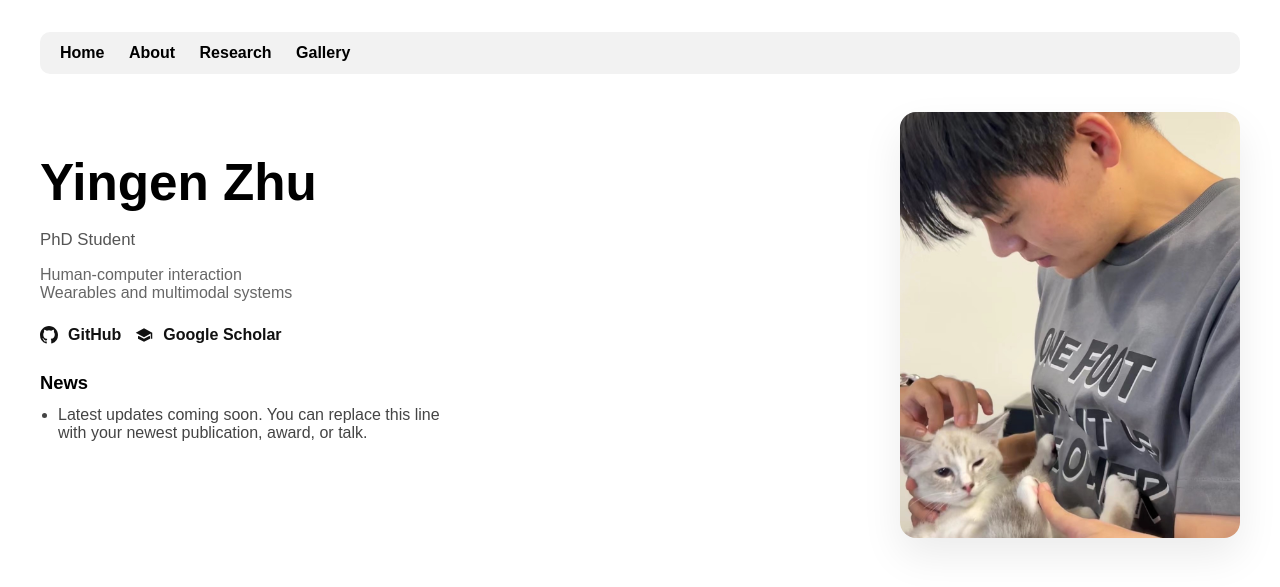
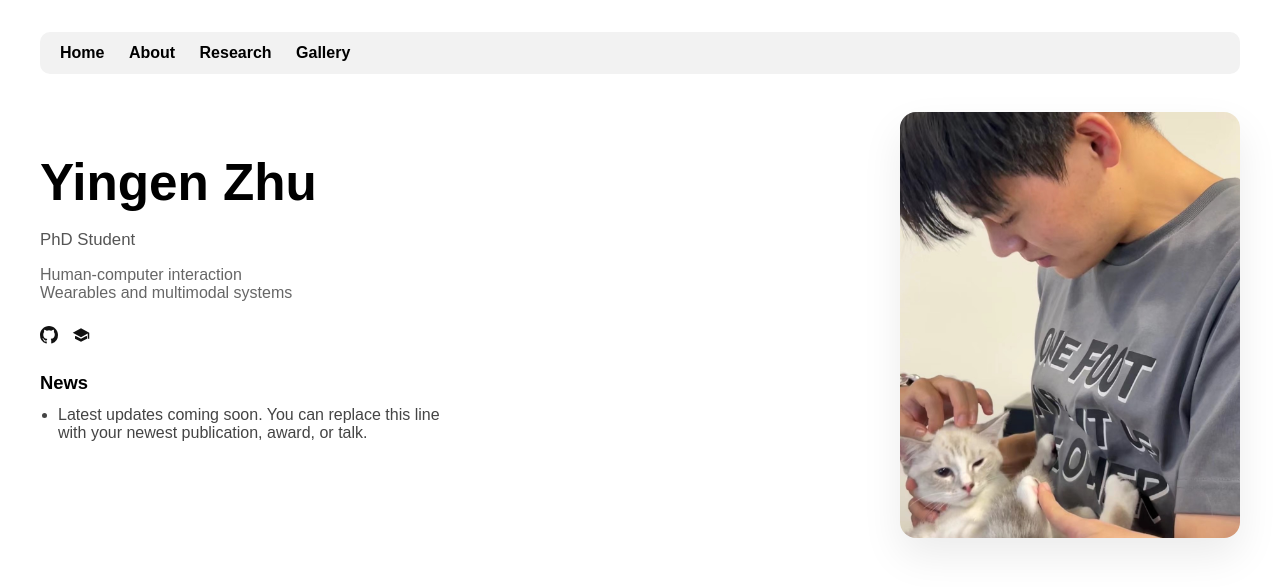
Before and after one commit to yingen-zhu/yingen-zhu.github.io, a Jekyll site: the page built from index.md, in a window 1280 px wide. Shown: the top 587 px of the page. Built offline with Jekyll 4.4.1, drawn with Linux system fonts in a browser that asks for light colours.

Commit message:
Update index.md

```diff
--- a/index.md
+++ b/index.md
@@ -113,13 +113,13 @@ title: Home
           <svg viewBox="0 0 16 16" aria-hidden="true">
             <path d="M8 0C3.58 0 0 3.58 0 8a8 8 0 0 0 5.47 7.59c.4.07.55-.17.55-.38 0-.19-.01-.82-.01-1.49-2.01.37-2.53-.49-2.69-.94-.09-.23-.48-.94-.82-1.13-.28-.15-.68-.52-.01-.53.63-.01 1.08.58 1.23.82.72 1.21 1.87.87 2.33.66.07-.52.28-.87.5-1.07-1.78-.2-3.64-.89-3.64-3.95 0-.87.31-1.59.82-2.15-.08-.2-.36-1.02.08-2.12 0 0 .67-.21 2.2.82a7.6 7.6 0 0 1 4 0c1.53-1.04 2.2-.82 2.2-.82.44 1.1.16 1.92.08 2.12.51.56.82 1.27.82 2.15 0 3.07-1.87 3.75-3.65 3.95.29.25.54.73.54 1.48 0 1.07-.01 1.93-.01 2.2 0 .21.15.46.55.38A8.01 8.01 0 0 0 16 8c0-4.42-3.58-8-8-8Z"></path>
           </svg>
-          <span>GitHub</span>
+          <!-- <span>GitHub</span> -->
         </a>
         <a href="https://scholar.google.com/citations?user=oDyHLIwAAAAJ&inst=3212728378801010220" target="_blank" rel="noopener" aria-label="Google Scholar">
           <svg viewBox="0 0 24 24" aria-hidden="true">
             <path d="M12 3 1 9l11 6 9-4.91V17h2V9L12 3Zm0 14L5.09 13.23 4 13.82V17l8 4 8-4v-3.18l-1.09-.59L12 17Z"></path>
           </svg>
-          <span>Google Scholar</span>
+          <!-- <span>Google Scholar</span> -->
         </a>
       </div>
 
```
